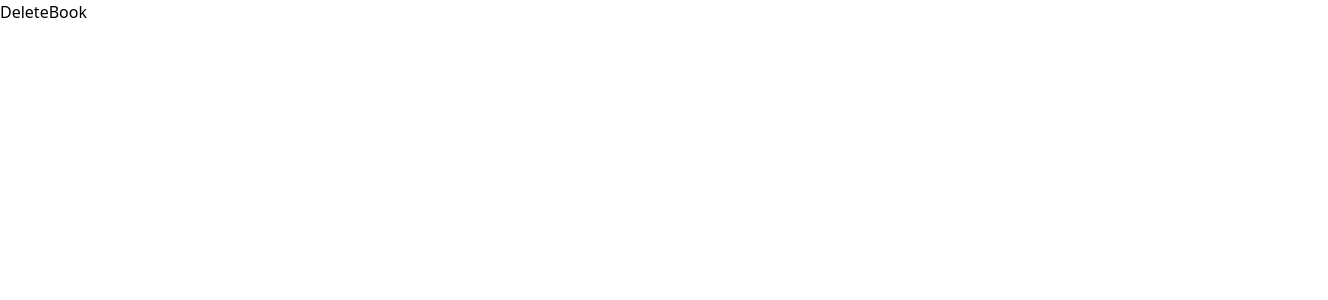
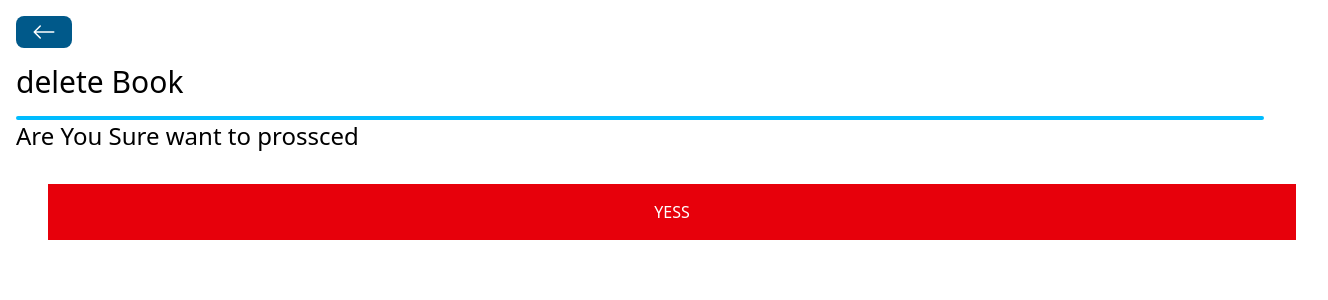
Before and after one commit to berkal749/BookStoreMERN, a React app in the folder frontend/: page /books/delete/1 in a window 1280 px wide. Shown: the top 300 px of the page, 1328 px wide, since content can reach past the window. Built offline with nearby package versions, Linux system fonts and the light colour scheme; the HTML template or start-up script is replaced by a standard one.

Commit message:
the delete option added

```diff
--- a/frontend/src/pages/DeleteBook.jsx
+++ b/frontend/src/pages/DeleteBook.jsx
@@ -1,7 +1,45 @@
-import React from 'react'
+import React,{useState} from 'react';
+import BackButton from '../../components/BackButton';
+import Spinner from '../../components/Spinner';
+import axios from "axios";
+import{useNavigate,useParams} from 'react-router-dom';
+
 
 export default function DeleteBook() {
+  const [loading,setLoading]= useState(false);
+  const navigate=useNavigate();
+  const {id}= useParams();
+  const handleDeleteBook= ()=>{
+  setLoading(true);
+  axios.delete(`http://localhost:5555/books/${id.trim()}`)
+  .then(()=>{
+
+    setLoading(false);
+    navigate("/")
+  })
+.catch((error)=>{
+
+  setLoading(false);
+  alert("adreb tla 3la terminal");
+  console.log(error);
+})
+
+
+  }
+
+
   return (
-    <div>DeleteBook</div>
+    <div className='p-4'>
+   <BackButton></BackButton>
+   <h1 className="text-3xl my-4">delete Book</h1>
+   {loading?<Spinner />:''}
+   <div className="flex flex-col items-center border-2 border-sky-400 rounded-xl w-{600px} mx-auto"></div>
+    <h3 className='text-2xl'> Are You Sure want to prossced</h3>
+
+    <button className='p-4 bg-red-600 text-white m-8 w-full'
+
+    onClick={handleDeleteBook}>YESS</button>
+
+    </div>
   )
 }
```
Also changed, not shown: 1 other file (tests, documents, lock files or other folders).
